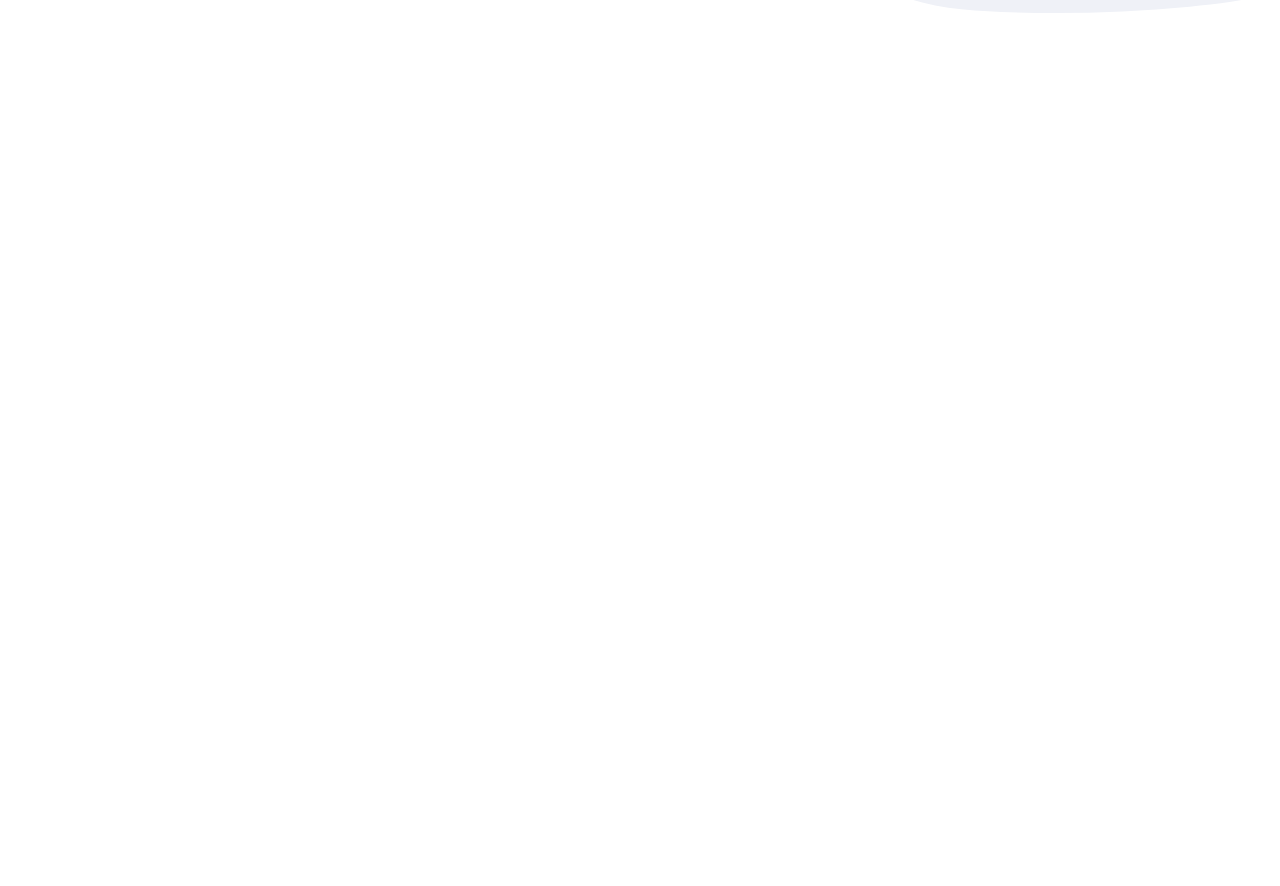
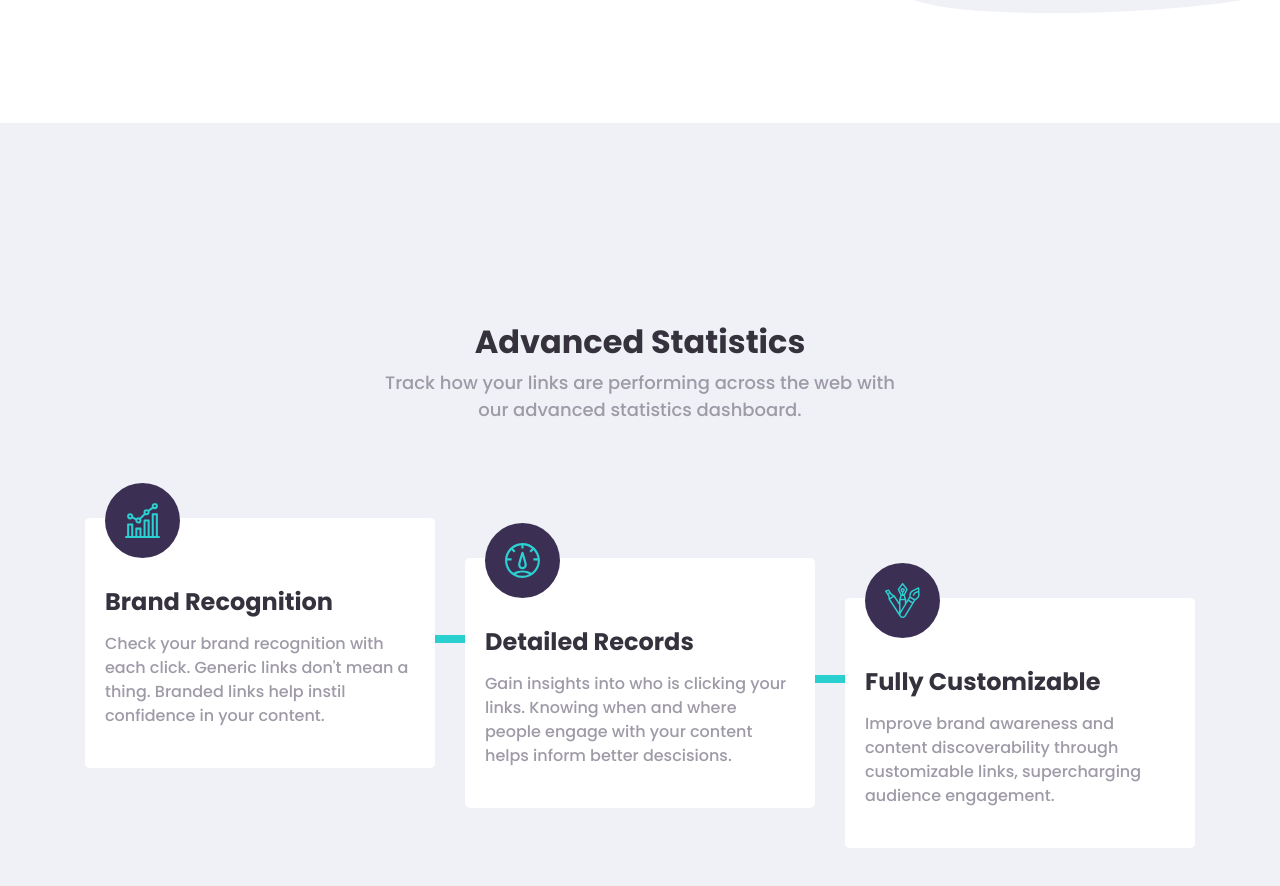
Before and after one commit to sarahabuteen/url-shortening-api-master, a React (Create React App) app: page / in a window 1280 px wide. Shown: the part 620-1506 px from the top of the page. Before the commit the page ends 800 px from the top, so only its background shows below. Built offline with nearby package versions, Linux system fonts and the light colour scheme.

Commit message:
Statistics section

```diff
--- a/src/assets/scss/views/_home.scss
+++ b/src/assets/scss/views/_home.scss
@@ -1,5 +1,5 @@
 .hero-section {
-  padding: 70px 0;
+  padding: 70px 0 110px 0;
   h1 {
     font-weight: 700;
     font-size: 68px;
@@ -13,3 +13,75 @@
     min-width: 150px;
   }
 }
+
+.statistics {
+  padding: 200px 0 100px 0;
+  background-color: rgb(239, 241, 247);
+  h2 {
+    font-weight: 700;
+  }
+  .subtitle {
+    font-size: 18px;
+    width: 48%;
+    margin-bottom: 25px;
+    text-align: center;
+  }
+  .statistics-box {
+    background-color: $white;
+    border-radius: 5px;
+    width: 100%;
+    min-height: 250px;
+    padding: 0 20px;
+    display: flex;
+    flex-direction: column;
+    justify-content: center;
+    position: relative;
+    margin-top: 70px;
+    &::after {
+      content: "";
+      width: 100px;
+      height: 8px;
+      background: $cyan;
+      display: inline-block;
+      position: absolute;
+      top: 50%;
+      left: 100%;
+      transform: translate(0, -100%);
+    }
+    &.middle {
+      margin-top: 110px;
+    }
+    &.last {
+      margin-top: 150px;
+      &::after {
+        width: 0px;
+      }
+    }
+    .icon {
+      background-color: $dark-violet;
+      height: 75px;
+      width: 75px;
+      border-radius: 50%;
+      display: flex;
+      align-items: center;
+      justify-content: center;
+      position: absolute;
+      top: -35px;
+      img {
+        object-fit: contain;
+        height: 35px;
+        width: 35px;
+      }
+    }
+    h4 {
+      font-weight: 700;
+      margin-bottom: 15px;
+      margin-top: 30px;
+    }
+    p {
+      width: 100%;
+      font-size: 16px;
+      margin-bottom: 0px;
+    }
+  }
+}
--- a/src/components/Home.js
+++ b/src/components/Home.js
@@ -2,7 +2,9 @@
 import { Container, Row, Col } from "reactstrap";
 
 import illustration from "../assets/images/illustration-working.svg";
-
+import brandRecognition from "../assets/images/icon-brand-recognition.svg";
+import detailedRecords from "../assets/images/icon-detailed-records.svg";
+import fullyCustomizable from "../assets/images/icon-fully-customizable.svg";
 export default class Home extends Component {
   render() {
     return (
@@ -24,6 +26,60 @@
             </Row>
           </Container>
         </section>
+
+        <section className="statistics">
+          <Container>
+            <Row>
+              <Col md={12} className="d-flex flex-column align-items-center">
+                <h2 className="dark-blue-text">Advanced Statistics</h2>
+                <p className="grayish-violet-text subtitle">
+                  Track how your links are performing across the web with our
+                  advanced statistics dashboard.
+                </p>
+              </Col>
+            </Row>
+            <Row>
+              <Col md={4}>
+                <div className="statistics-box">
+                  <div className="icon">
+                    <img src={brandRecognition} alt="brand recognition" />
+                  </div>
+                  <h4 className="dark-blue-text">Brand Recognition</h4>
+                  <p className="grayish-violet-text">
+                    Check your brand recognition with each click. Generic links
+                    don't mean a thing. Branded links help instil confidence in
+                    your content.
+                  </p>
+                </div>
+              </Col>
+              <Col md={4}>
+                <div className="statistics-box middle">
+                  <div className="icon">
+                    <img src={detailedRecords} alt="detailed records" />
+                  </div>
+                  <h4 className="dark-blue-text">Detailed Records</h4>
+                  <p className="grayish-violet-text">
+                    Gain insights into who is clicking your links. Knowing when
+                    and where people engage with your content helps inform
+                    better descisions.
+                  </p>
+                </div>
+              </Col>
+              <Col md={4}>
+                <div className="statistics-box last">
+                  <div className="icon">
+                    <img src={fullyCustomizable} alt="fully customizable" />
+                  </div>
+                  <h4 className="dark-blue-text">Fully Customizable</h4>
+                  <p className="grayish-violet-text">
+                    Improve brand awareness and content discoverability through
+                    customizable links, supercharging audience engagement.
+                  </p>
+                </div>
+              </Col>
+            </Row>
+          </Container>
+        </section>
       </React.Fragment>
     );
   }
```
